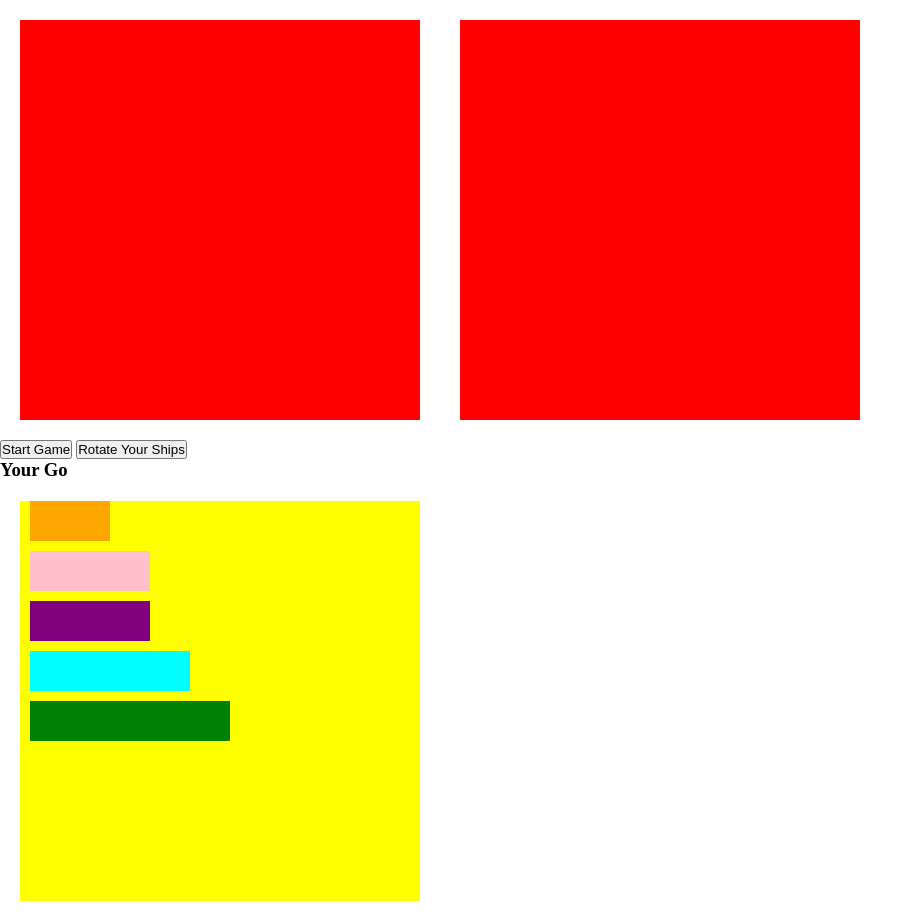
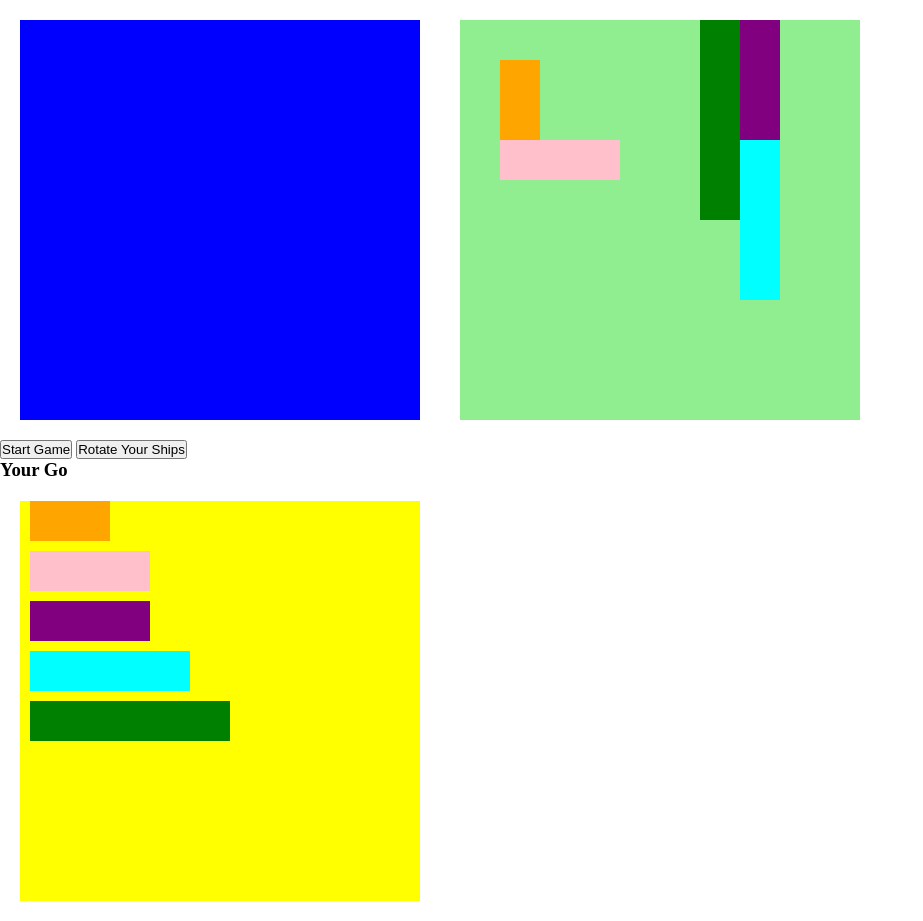
Before and after one commit to mbeckdev/battleships, a plain HTML site: page index.html in a window 1280 px wide. Shown: the whole page, without its empty margins (0-923 px from the left). Drawn offline with Linux system fonts and the light colour scheme.

Commit message:
Generate computer ships to screen

```diff
--- a/app.js
+++ b/app.js
@@ -78,9 +78,11 @@ document.addEventListener('DOMContentLoaded', () => {
     let current = ship.directions[randomDirection];
     if (randomDirection === 0) direction = 1;
     if (randomDirection === 1) direction = 10;
-    let randomStart = Math.floor(
-      Math.random() * computerSquares.length -
-        ship.directions[0].length * direction
+    let randomStart = Math.abs(
+      Math.floor(
+        Math.random() * computerSquares.length -
+          ship.directions[0].length * direction
+      )
     );
 
     const isTaken = current.some((index) =>
@@ -97,8 +99,15 @@ document.addEventListener('DOMContentLoaded', () => {
       current.forEach((index) =>
         computerSquares[randomStart + index].classList.add('taken', ship.name)
       );
+      console.log(randomStart);
     } else {
       generate(ship);
     }
   }
+
+  generate(shipArray[0]);
+  generate(shipArray[1]);
+  generate(shipArray[2]);
+  generate(shipArray[3]);
+  generate(shipArray[4]);
 });
--- a/style.css
+++ b/style.css
@@ -20,7 +20,7 @@
 .grid div {
   width: 40px;
   height: 40px;
-  background-color: red;
+  /* background-color: red; */
 }
 
 .grid-computer {
@@ -79,3 +79,19 @@
   width: 40px;
   height: 40px;
 }
+
+.destroyer {
+  background-color: orange;
+}
+.submarine {
+  background-color: pink;
+}
+.cruiser {
+  background-color: purple;
+}
+.battleship {
+  background-color: aqua;
+}
+.carrier {
+  background-color: green;
+}
```
